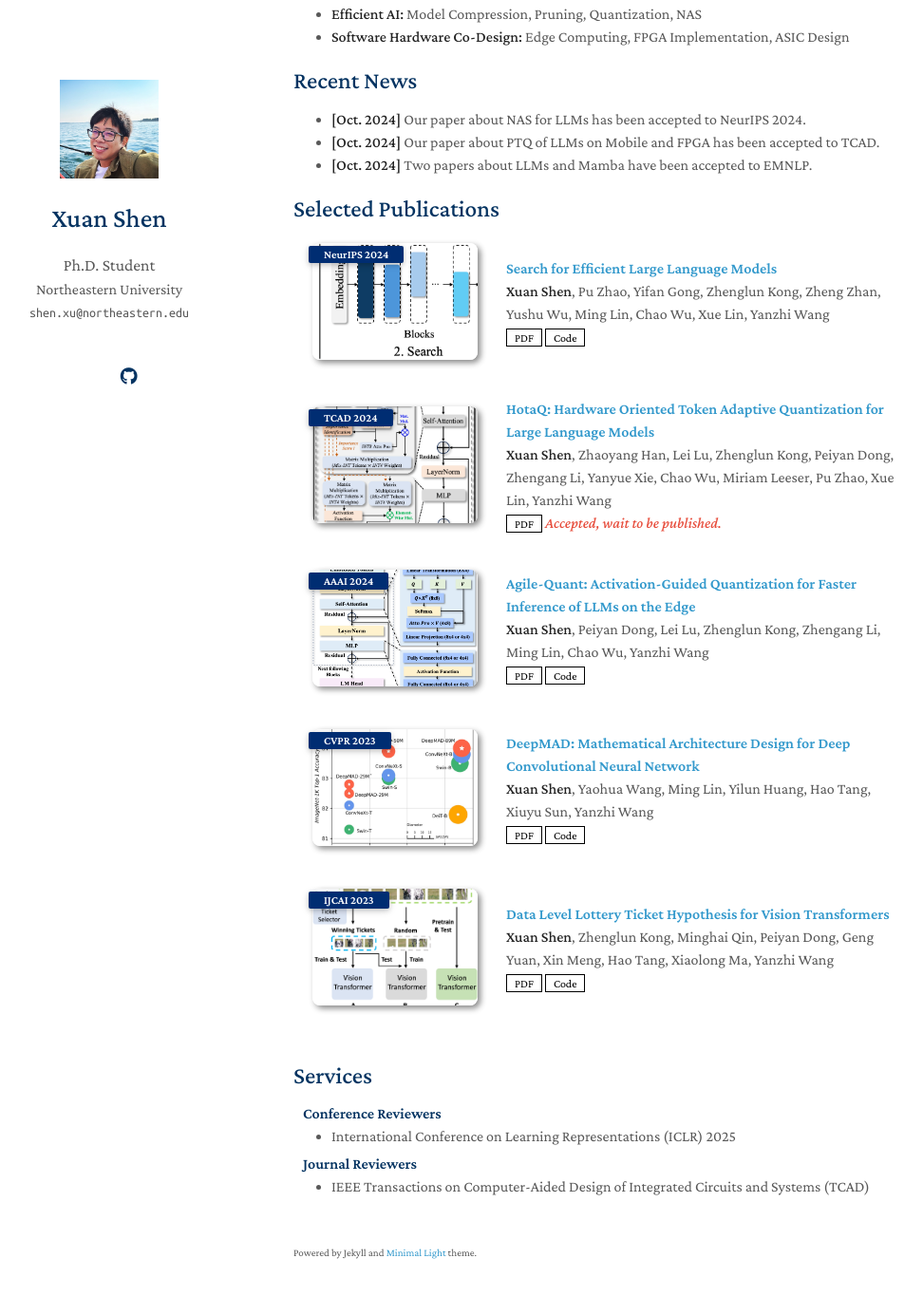
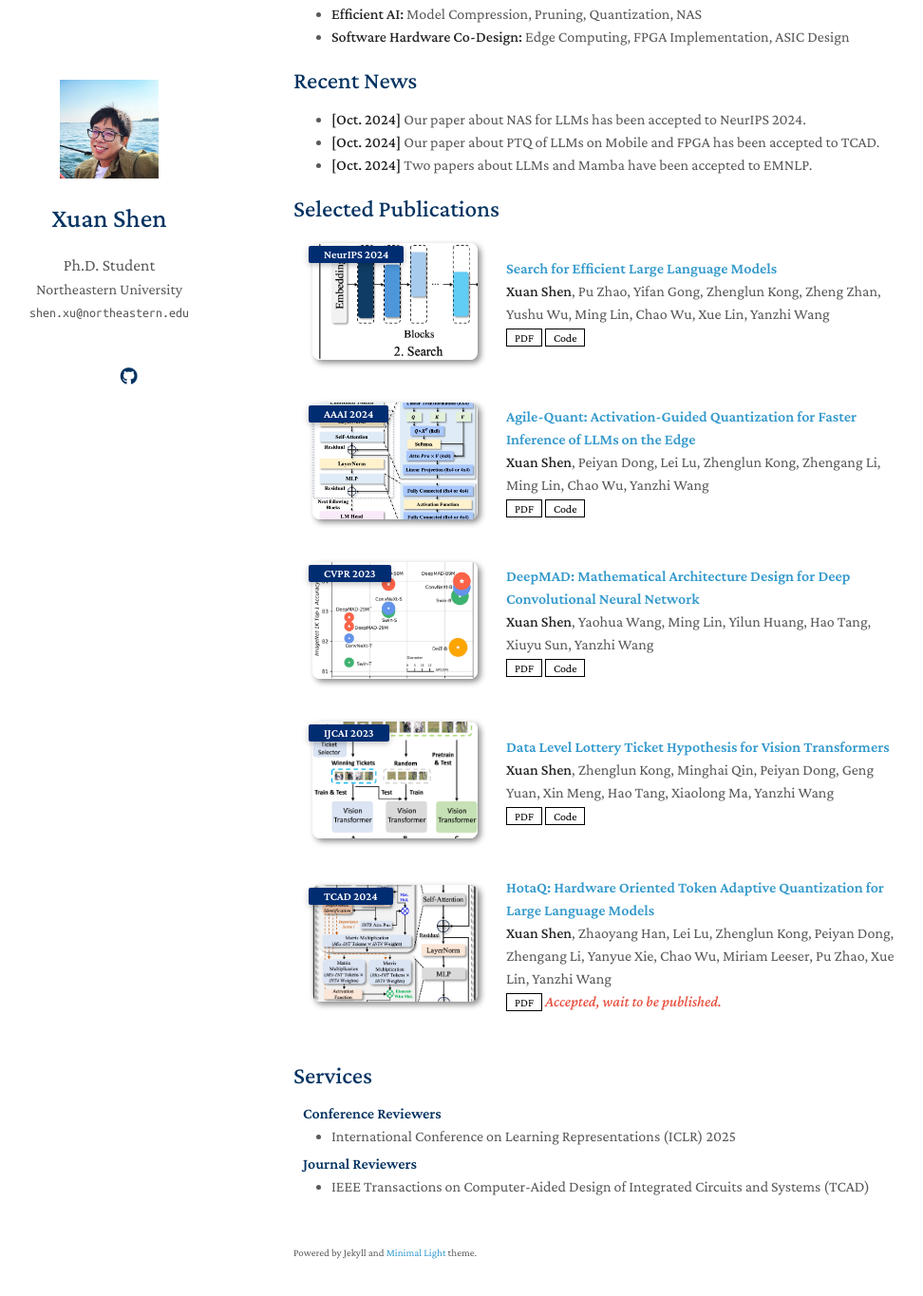
Before and after one commit to shawnricecake/shawnricecake.github.io, a Jekyll site: the page built from index.md, in a window 1280 px wide and 1400 px high, scrolled down 308 px. Shown: the top 1365 px of the window at 95% size, without its empty margins (161-1133 px from the left). Built offline with Jekyll 4.4.1, drawn with Linux system fonts in a browser that asks for light colours; a style sheet for code colours, icons or effects is not loaded; our own code applies the rules of GitHub Pages for plain Markdown files; some of the changed lines change nothing that is shown.

Commit message:
Update publications.yml

```diff
--- a/_data/publications.yml
+++ b/_data/publications.yml
@@ -9,16 +9,6 @@ main:
     # bibtex:
     image: "./assets/img/paper_search_llm.png"
     # notes: "Accept"
-
-  - title: "HotaQ: Hardware Oriented Token Adaptive Quantization for Large Language Models"
-    authors: <strong>Xuan Shen</strong>, Zhaoyang Han, Lei Lu, Zhenglun Kong, Peiyan Dong, Zhengang Li, Yanyue Xie, Chao Wu, Miriam Leeser, Pu Zhao, Xue Lin, Yanzhi Wang
-    conference_short: "TCAD 2024"
-    # conference:
-    pdf: ""
-    # code: "https://github.com/shawnricecake/"
-    # bibtex:
-    image: "./assets/img/paper_tcad_2024.png"
-    notes: "Accepted, wait to be published."
 
   - title: "Agile-Quant: Activation-Guided Quantization for Faster Inference of LLMs on the Edge"
     authors: <strong>Xuan Shen</strong>, Peiyan Dong, Lei Lu, Zhenglun Kong, Zhengang Li, Ming Lin, Chao Wu, Yanzhi Wang
@@ -49,3 +39,13 @@ main:
     # bibtex:
     image: "./assets/img/paper_lottery_vit.png"
     # notes: "Accept"
+
+  - title: "HotaQ: Hardware Oriented Token Adaptive Quantization for Large Language Models"
+    authors: <strong>Xuan Shen</strong>, Zhaoyang Han, Lei Lu, Zhenglun Kong, Peiyan Dong, Zhengang Li, Yanyue Xie, Chao Wu, Miriam Leeser, Pu Zhao, Xue Lin, Yanzhi Wang
+    conference_short: "TCAD 2024"
+    # conference:
+    pdf: ""
+    # code: "https://github.com/shawnricecake/"
+    # bibtex:
+    image: "./assets/img/paper_tcad_2024.png"
+    notes: "Accepted, wait to be published."
```
